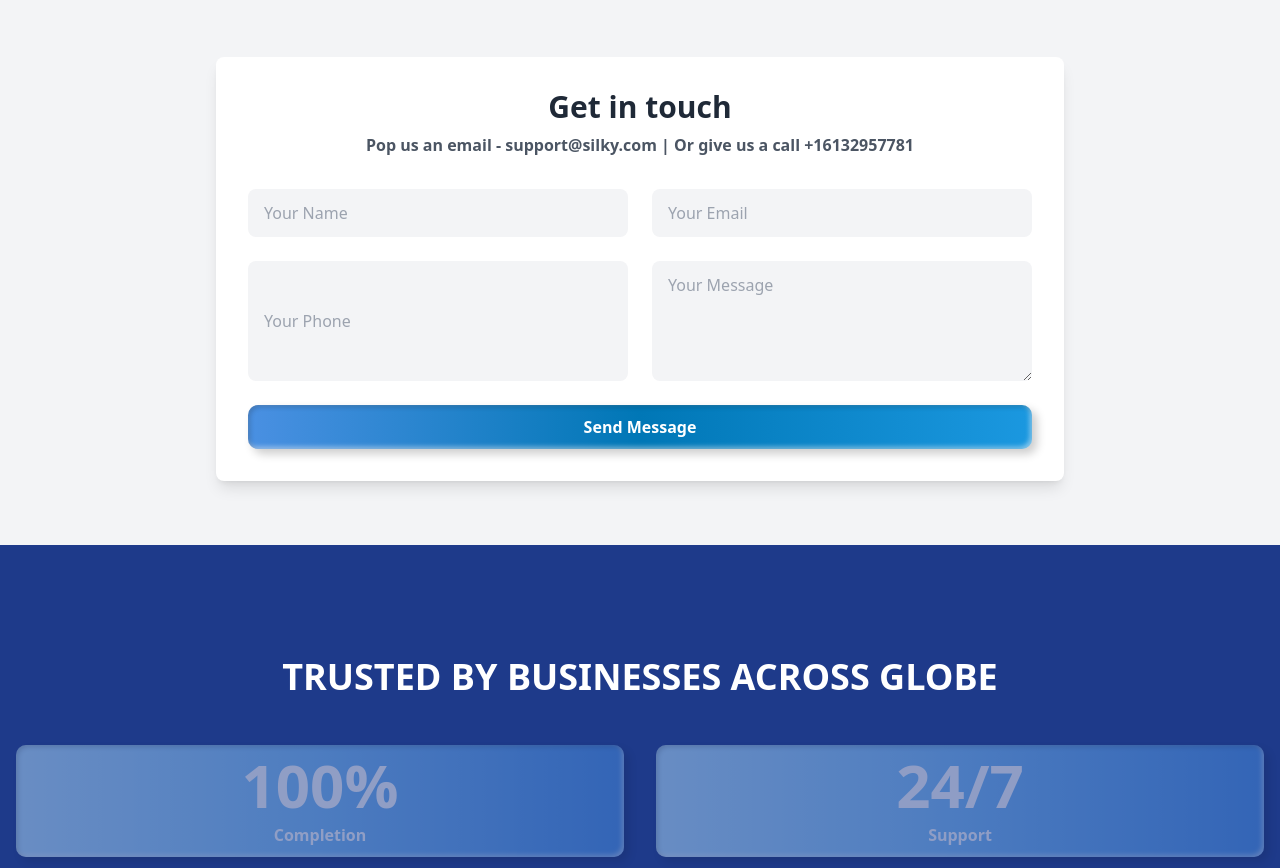
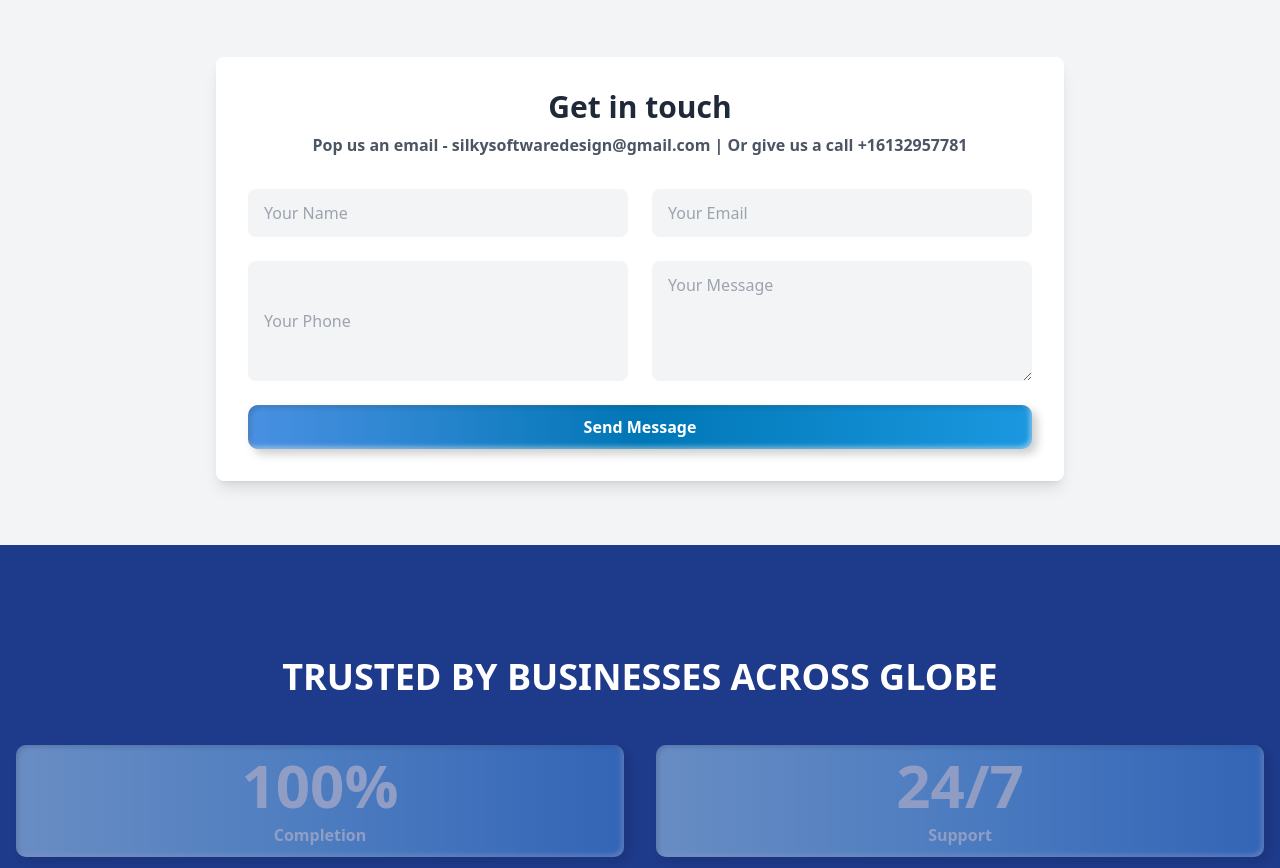
Before and after one commit to BryanPeens/Silky-Web-Design, a React (Create React App) app: page / in a window 1280 px wide. Shown: the part 3440-4308 px from the top of the page. Built offline with nearby package versions, Linux system fonts and the light colour scheme.

Commit message:
update email link

```diff
--- a/src/components/Contact.jsx
+++ b/src/components/Contact.jsx
@@ -20,7 +20,7 @@ const InTouch = () => {
     formData.append("phone", phone);
     formData.append("message", message);
 
-    fetch("https://getform.io/f/1785a9e0-97b5-419f-aac8-bce32400c34b", {
+    fetch("https://getform.io/f/zbzkxdga", {
       method: "POST",
       body: formData,
     })
@@ -58,7 +58,7 @@ const InTouch = () => {
                 Get in touch
               </h2>
               <p className="text-gray-600 font-semibold">
-                Pop us an email - support@silky.com | Or give us a call
+                Pop us an email - silkysoftwaredesign@gmail.com | Or give us a call
                 +16132957781
               </p>
             </div>
```
